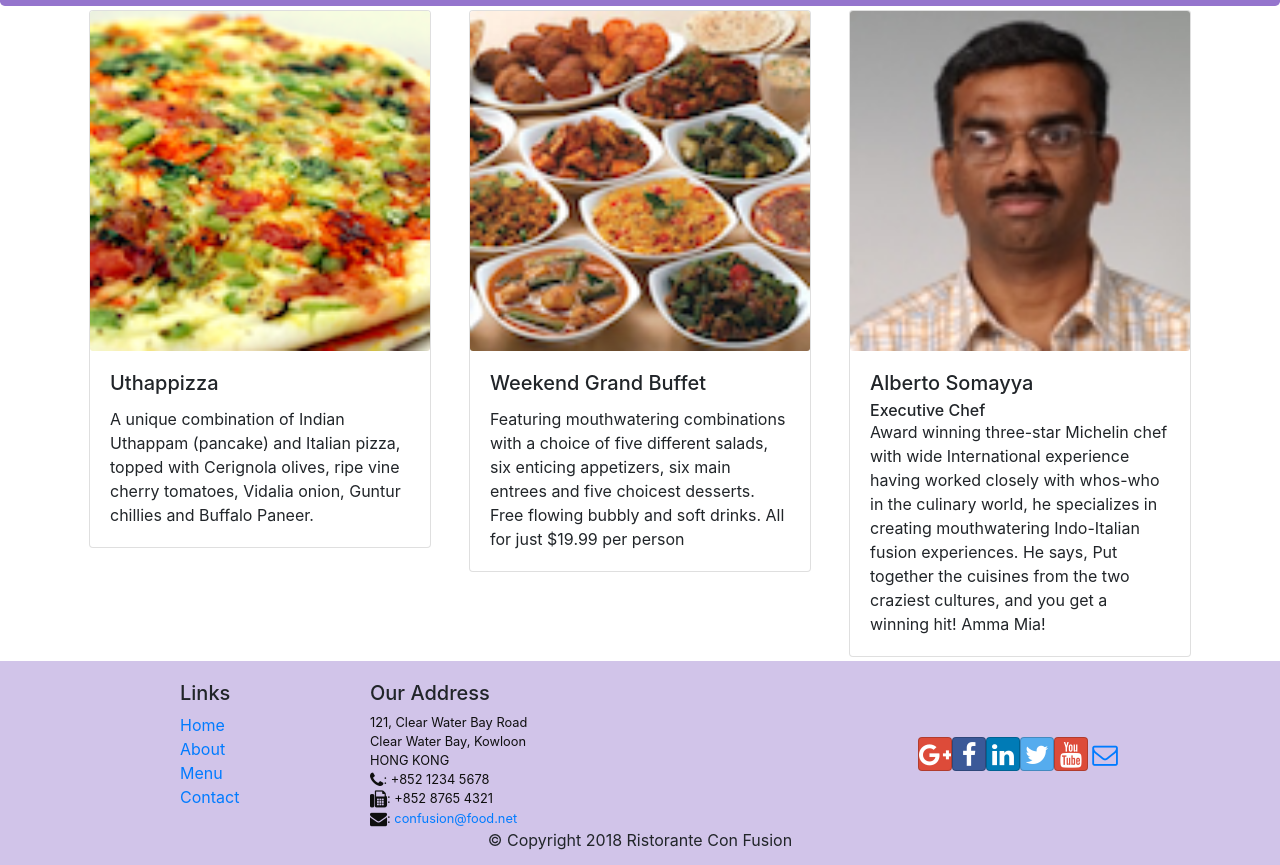
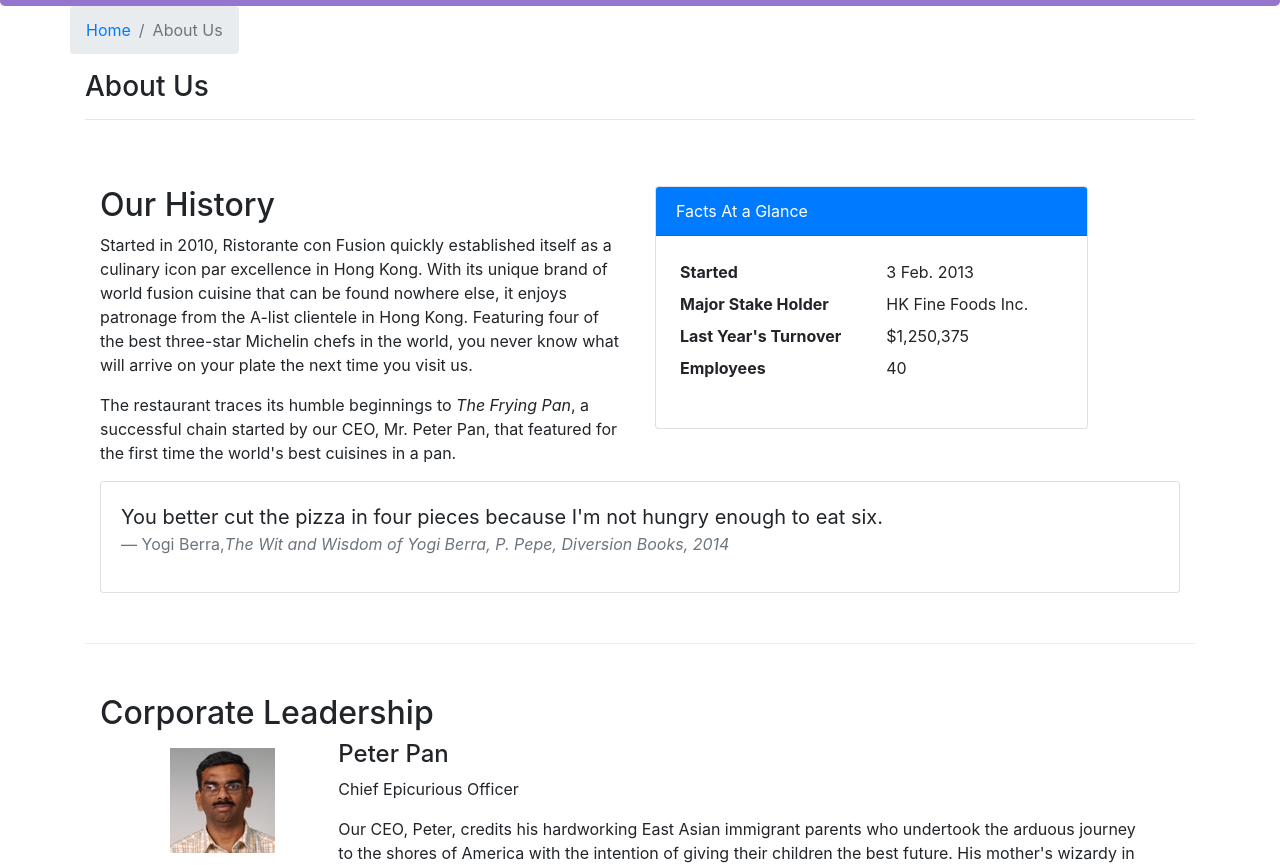
Before and after one commit to hieuhuynh1752/Coursera-React-Course-, a React (Create React App) app: page /aboutus in a window 1280 px wide. Before the commit this address led to /home. Shown: the part 336-1201 px from the top of the page. Built offline with nearby package versions, Linux system fonts and the light colour scheme.

Commit message:
assignment 2

```diff
--- /dev/null
+++ b/src/components/AboutComponent.js
@@ -0,0 +1,94 @@
+import React from 'react';
+import { Breadcrumb, BreadcrumbItem, Card, CardBody, CardHeader, Media } from 'reactstrap';
+import { Link } from 'react-router-dom';
+
+
+function About(props) {
+
+    const RenderLeader =(props)=>{
+        const leader =props.leader
+        return(
+            <Media className="col-12 mb-4">
+                <Media left className="col-4 col-md-2 mt-2">
+                    <img src={leader.image}></img>
+                </Media>
+                <Media body className="col-8 col-md-10">
+                    <Media heading>{leader.name}</Media>
+                    <p>{leader.designation}</p>
+                    <p>{leader.description}</p>
+                </Media>
+            </Media>
+        )
+    }
+
+    const leaders = props.leaders.map((leader) => {
+        return (
+            <RenderLeader leader={leader} key={leader.id}/>
+        );
+    });
+
+    return(
+        <div className="container">
+            <div className="row">
+                <Breadcrumb>
+                    <BreadcrumbItem><Link to="/home">Home</Link></BreadcrumbItem>
+                    <BreadcrumbItem active>About Us</BreadcrumbItem>
+                </Breadcrumb>
+                <div className="col-12">
+                    <h3>About Us</h3>
+                    <hr />
+                </div>
+            </div>
+            <div className="row row-content">
+                <div className="col-12 col-md-6">
+                    <h2>Our History</h2>
+                    <p>Started in 2010, Ristorante con Fusion quickly established itself as a culinary icon par excellence in Hong Kong. With its unique brand of world fusion cuisine that can be found nowhere else, it enjoys patronage from the A-list clientele in Hong Kong.  Featuring four of the best three-star Michelin chefs in the world, you never know what will arrive on your plate the next time you visit us.</p>
+                    <p>The restaurant traces its humble beginnings to <em>The Frying Pan</em>, a successful chain started by our CEO, Mr. Peter Pan, that featured for the first time the world's best cuisines in a pan.</p>
+                </div>
+                <div className="col-12 col-md-5">
+                    <Card>
+                        <CardHeader className="bg-primary text-white">Facts At a Glance</CardHeader>
+                        <CardBody>
+                            <dl className="row p-1">
+                                <dt className="col-6">Started</dt>
+                                <dd className="col-6">3 Feb. 2013</dd>
+                                <dt className="col-6">Major Stake Holder</dt>
+                                <dd className="col-6">HK Fine Foods Inc.</dd>
+                                <dt className="col-6">Last Year's Turnover</dt>
+                                <dd className="col-6">$1,250,375</dd>
+                                <dt className="col-6">Employees</dt>
+                                <dd className="col-6">40</dd>
+                            </dl>
+                        </CardBody>
+                    </Card>
+                </div>
+                <div className="col-12">
+                    <Card>
+                        <CardBody className="bg-faded">
+                            <blockquote className="blockquote">
+                                <p className="mb-0">You better cut the pizza in four pieces because
+                                    I'm not hungry enough to eat six.</p>
+                                <footer className="blockquote-footer">Yogi Berra,
+                                <cite title="Source Title">The Wit and Wisdom of Yogi Berra,
+                                    P. Pepe, Diversion Books, 2014</cite>
+                                </footer>
+                            </blockquote>
+                        </CardBody>
+                    </Card>
+                </div>
+            </div>
+            <div className="row row-content">
+                <div className="col-12">
+                    <h2>Corporate Leadership</h2>
+                </div>
+                <div className="col-12">
+                    <Media list>
+                        {leaders}
+                    </Media>
+                </div>
+            </div>
+        </div>
+    );
+}
+
+export default About;
--- a/src/components/ContactComponent.js
+++ b/src/components/ContactComponent.js
@@ -1,8 +1,20 @@
 import React from 'react';
+import {Breadcrumb,BreadcrumbItem} from 'reactstrap';
+import {Link} from 'react-router-dom';
 
 function Contact(props) {
     return(
         <div className="container">
+            <div className="row">
+                        <Breadcrumb>
+                            <BreadcrumbItem><Link to='/home'>Home</Link></BreadcrumbItem>
+                            <BreadcrumbItem active>Contact Us</BreadcrumbItem>
+                        </Breadcrumb>
+                        <div className="col-12">
+                            <h3>Contact Us</h3>
+                            <hr/>
+                        </div>
+            </div>
             <div className="row row-content">
                 <div className="col-12">
                 <h3>Location Information</h3>
--- a/src/components/DishdetailComponent.js
+++ b/src/components/DishdetailComponent.js
@@ -1,6 +1,6 @@
 import React from 'react';
-import {Card, CardImg, CardBody, CardText, CardTitle} from 'reactstrap';
-
+import {Card, CardImg, CardBody, CardText, CardTitle,Breadcrumb,BreadcrumbItem} from 'reactstrap';
+import {Link} from 'react-router-dom';
 
 
     function RenderDish({dish}){
@@ -38,19 +38,29 @@ import {Card, CardImg, CardBody, CardText, CardTitle} from 'reactstrap';
 
 
         const DishDetail = (props)=>{
-            const dish = props.selectedDish;
-            if(dish===null||dish===undefined) return (<div></div>)
+            if(props.dish!=null)
             return(
                 <div className="container">
                     <div className="row">
-                        <RenderDish dish = {dish}/>
+                        <Breadcrumb>
+                            <BreadcrumbItem><Link to='/menu'>Menu</Link></BreadcrumbItem>
+                            <BreadcrumbItem active>{props.dish.name}</BreadcrumbItem>
+                        </Breadcrumb>
+                        <div className="col-12">
+                            <h3>{props.dish.name}</h3>
+                            <hr/>
+                        </div>
+                    </div>
+                    <div className="row">
+                        <RenderDish dish = {props.dish}/>
                         <div className='col-12 col-md-5 m-1'>
                             <h4>Comments</h4>
-                                <RenderComments comments = {dish.comments}/>
+                                <RenderComments comments = {props.comments}/>
                         </div>
                     </div>
                 </div>
             )
+            else return(<div></div>)
         }
 
 
--- a/src/components/MainComponent.js
+++ b/src/components/MainComponent.js
@@ -4,6 +4,7 @@ import Menu from './MenuComponent';
 import Footer from './FooterComponent';
 import Contact from './ContactComponent';
 import Home from './HomeComponent';
+import About from './AboutComponent';
 import DishDetail from './DishdetailComponent';
 import {COMMENTS} from '../shared/comments';
 import {PROMOTIONS} from '../shared/promotions';
@@ -36,12 +37,22 @@ class Main extends Component {
       )
     }
 
+    const DishWithId=({match})=>{
+      return(
+        <DishDetail dish={this.state.dishes.filter((dish)=>dish.id===parseInt(match.params.dishId,10))[0]}
+          comments={this.state.comments.filter((comment)=>comment.dishId===parseInt(match.params.dishId,10))}
+        />
+      )
+    }
+
     return (
       <div>
         <Header/>
         <Switch>
           <Route path="/home" component={HomePage}/>
           <Route exact path="/menu" component={()=><Menu dishes={this.state.dishes}/>}/>
+          <Route path="/menu/:dishId" component={DishWithId}/>
+          <Route path="/aboutus" component={()=><About leaders={this.state.leaders}/>}/>
           <Route exact path="/contactus" component={Contact}/>
           <Redirect to="/home"/>
         </Switch>
--- a/src/components/MenuComponent.js
+++ b/src/components/MenuComponent.js
@@ -1,13 +1,16 @@
 import React from 'react';
-import {Card, CardImg, CardImgOverlay, CardTitle} from 'reactstrap';
+import {Card, CardImg, CardImgOverlay, CardTitle, Breadcrumb, BreadcrumbItem} from 'reactstrap';
+import {Link} from 'react-router-dom';
 
-function RenderMenuItem ({dish, onClick}) {
+function RenderMenuItem ({dish}) {
 	return (
-		<Card onClick = {()=> onClick(dish.id)}>
-			<CardImg width="100%" src={dish.image} alt={dish.name}/>
+		<Card>
+            <Link to={`/menu/${dish.id}`}>
+			    <CardImg width="100%" src={dish.image} alt={dish.name}/>
 				<CardImgOverlay>
 					<CardTitle>{dish.name}</CardTitle>
 				</CardImgOverlay>
+            </Link>
 		</Card>
 	)
 }
@@ -17,13 +20,23 @@ function RenderMenuItem ({dish, onClick}) {
         const menu = dishes.map((dish)=>{
             return (
                 <div key={dish.id} className="col-12 col-md-5 m-1">
-                    <RenderMenuItem dish = {dish} onClick = {props.onClick}/>
+                    <RenderMenuItem dish = {dish}/>
                 </div>
             );
         });
 
         return(
             <div className="container">
+                <div className="row">
+                    <Breadcrumb>
+                        <BreadcrumbItem><Link to='/home'>Home</Link></BreadcrumbItem>
+                        <BreadcrumbItem active>Menu</BreadcrumbItem>
+                    </Breadcrumb>
+                    <div className="col-12">
+                        <h3>Menu</h3>
+                        <hr/>
+                    </div>
+                </div>
                 <div className="row">
                         {menu}
                 </div>
```
